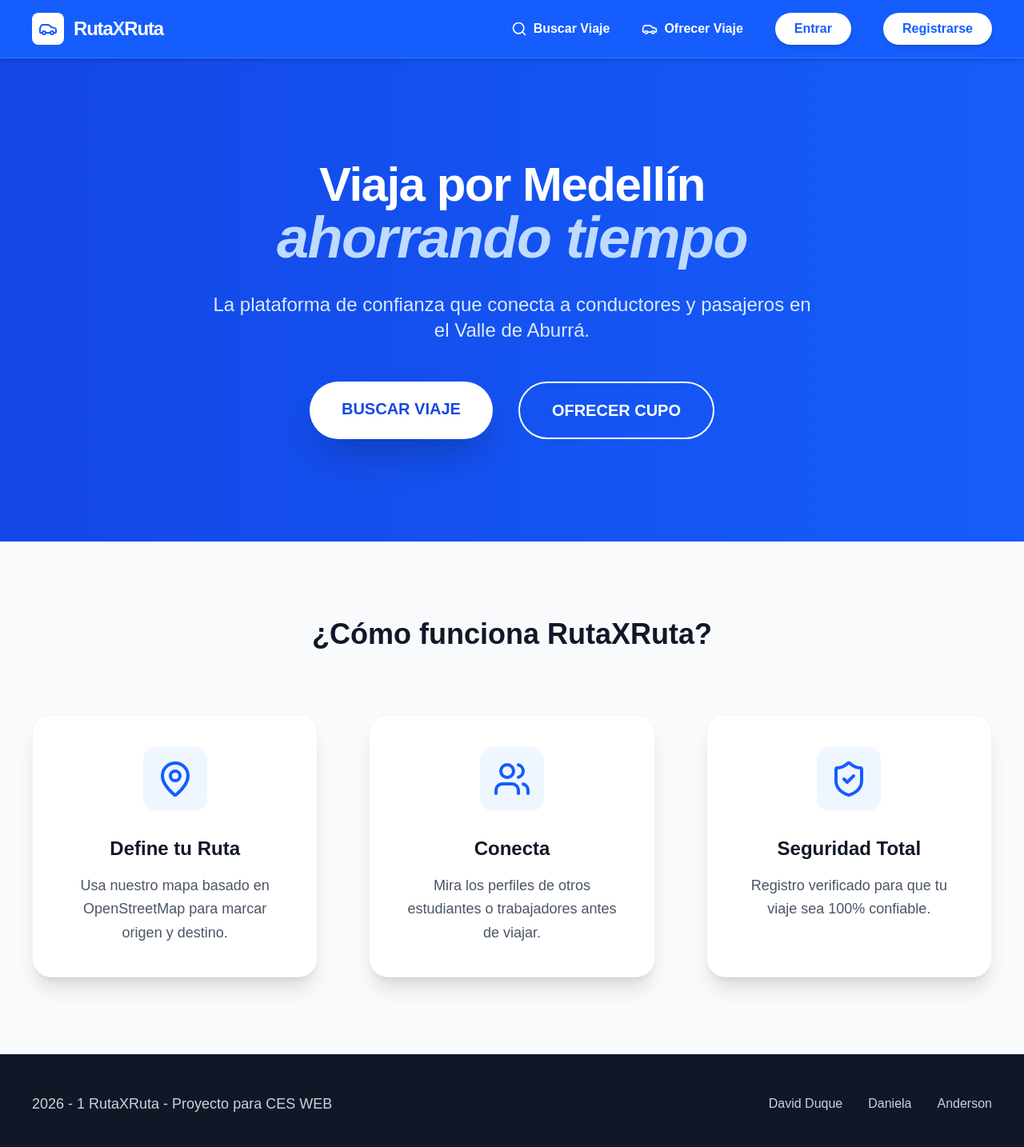
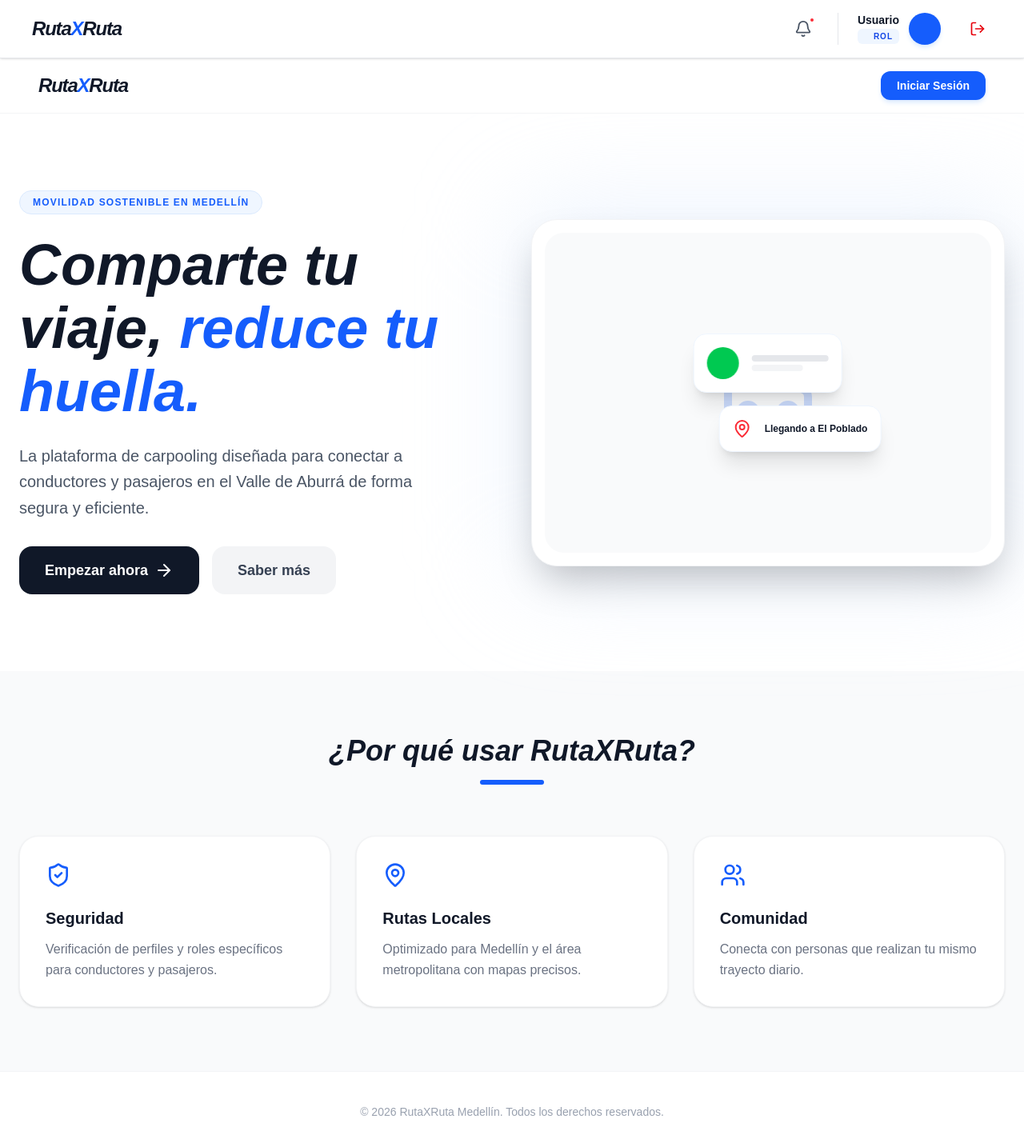
Before and after one commit to sudo-david/rutaxruta, a Next.js app: page / in a window 1280 px wide. Shown: the top 1434 px of the page at 80% size. Built offline with nearby package versions, Linux system fonts and the light colour scheme.

Commit message:
Landing responsive y se puso la navbar para movil

```diff
--- a/src/app/page.js
+++ b/src/app/page.js
@@ -1,84 +1,126 @@
 "use client";
 import Link from 'next/link';
 import { motion } from 'framer-motion';
-import { MapPin, Users, ShieldCheck } from 'lucide-react';
+import { Car, ShieldCheck, MapPin, Users, ArrowRight } from 'lucide-react';
 
-export default function Home() {
+export default function LandingPage() {
   return (
-    <div className="flex flex-col min-h-screen bg-white">
+    <div className="min-h-screen bg-white text-gray-900 overflow-x-hidden">
 
-      {/* SECCIÓN HERO - TEXTOS EN BLANCO */}
-      <section className="relative bg-gradient-to-r from-blue-700 to-blue-600 py-32 text-white">
+      {/* NAV SIMPLE */}
+      <nav className="border-b border-gray-100 py-4 px-6 md:px-12 flex justify-between items-center bg-white/80 backdrop-blur-md sticky top-0 z-50">
+        <h1 className="text-xl md:text-2xl font-black italic tracking-tighter">
+          Ruta<span className="text-blue-600">X</span>Ruta
+        </h1>
+        <Link
+          href="/login"
+          className="bg-blue-600 text-white px-5 py-2 rounded-xl font-bold text-sm hover:bg-blue-700 transition-all shadow-md shadow-blue-100"
+        >
+          Iniciar Sesión
+        </Link>
+      </nav>
+
+      {/* HERO SECTION RESPONSIVE */}
+      <header className="container mx-auto px-6 py-12 md:py-24 grid grid-cols-1 lg:grid-cols-2 gap-12 items-center">
         <motion.div
-          initial={{ opacity: 0, y: 20 }}
-          animate={{ opacity: 1, y: 0 }}
-          transition={{ duration: 0.6 }}
-          className="container mx-auto px-10 text-center"
+          initial={{ opacity: 0, x: -30 }}
+          whileInView={{ opacity: 1, x: 0 }}
+          viewport={{ once: true }}
         >
-          <h1 className="text-6xl font-black mb-6 tracking-tight">
-            Viaja por Medellín <br />
-            <span className="text-blue-200 text-7xl italic">ahorrando tiempo</span>
-          </h1>
-          <p className="mt-8 text-2xl text-blue-100 max-w-3xl mx-auto font-light">
-            La plataforma de confianza que conecta a conductores y pasajeros en el Valle de Aburrá.
+          <span className="bg-blue-50 text-blue-600 px-4 py-1.5 rounded-full text-xs font-black uppercase tracking-widest border border-blue-100 inline-block mb-6">
+            Movilidad Sostenible en Medellín
+          </span>
+          <h2 className="text-4xl md:text-6xl lg:text-7xl font-black text-gray-900 leading-[1.1] mb-6 italic">
+            Comparte tu viaje, <span className="text-blue-600">reduce tu huella.</span>
+          </h2>
+          <p className="text-lg md:text-xl text-gray-600 mb-8 max-w-lg leading-relaxed">
+            La plataforma de carpooling diseñada para conectar a conductores y pasajeros en el Valle de Aburrá de forma segura y eficiente.
           </p>
 
-
-
-
-          <div className="mt-12 flex justify-center gap-8">
-            <Link
-              href="/login"
-              className="bg-white text-blue-700 px-10 py-5 rounded-full font-black text-xl shadow-2xl hover:bg-blue-50 transition-transform hover:-translate-y-1"
-            >
-              BUSCAR VIAJE
+          <div className="flex flex-col sm:flex-row gap-4">
+            <Link href="/registro" className="flex items-center justify-center gap-2 bg-gray-900 text-white px-8 py-4 rounded-2xl font-bold text-lg hover:bg-black transition-all group">
+              Empezar ahora <ArrowRight className="group-hover:translate-x-1 transition-transform" />
             </Link>
-            <Link
-              href="/login"
-              className="border-2 border-white text-white px-10 py-5 rounded-full font-bold text-xl hover:bg-white/10 transition-colors"
-            >
-              OFRECER CUPO
+            <Link href="#info" className="flex items-center justify-center gap-2 bg-gray-100 text-gray-700 px-8 py-4 rounded-2xl font-bold text-lg hover:bg-gray-200 transition-all">
+              Saber más
             </Link>
           </div>
         </motion.div>
-      </section>
 
-      {/* SECCIÓN "CÓMO FUNCIONA" */}
-      <section className="py-24 bg-gray-50 px-10">
+        {/* ILUSTRACIÓN / IMAGEN (Oculta en móviles muy pequeños o simplificada) */}
+        <motion.div
+          initial={{ opacity: 0, scale: 0.9 }}
+          whileInView={{ opacity: 1, scale: 1 }}
+          viewport={{ once: true }}
+          className="relative hidden md:block"
+        >
+          <div className="absolute -inset-4 bg-blue-100/50 rounded-[40px] blur-3xl" />
+          <div className="relative bg-white border border-gray-100 p-4 rounded-[32px] shadow-2xl">
+             <div className="bg-gray-50 rounded-[24px] h-[300px] lg:h-[400px] flex items-center justify-center">
+                <Car size={120} className="text-blue-600 opacity-20" />
+                <div className="absolute top-1/2 left-1/2 -translate-x-1/2 -translate-y-1/2 flex flex-col items-center">
+                  <div className="bg-white p-4 rounded-2xl shadow-xl flex items-center gap-4 mb-4 border border-blue-50">
+                    <div className="w-10 h-10 bg-green-500 rounded-full animate-pulse" />
+                    <div className="space-y-1">
+                      <div className="h-2 w-24 bg-gray-200 rounded" />
+                      <div className="h-2 w-16 bg-gray-100 rounded" />
+                    </div>
+                  </div>
+                  <div className="bg-white p-4 rounded-2xl shadow-xl flex items-center gap-4 ml-20 border border-blue-50">
+                    <MapPin className="text-red-500" />
+                    <span className="text-xs font-bold">Llegando a El Poblado</span>
+                  </div>
+                </div>
+             </div>
+          </div>
+        </motion.div>
+      </header>
+
+      {/* SECCIÓN DE CARACTERÍSTICAS (GRID RESPONSIVO) */}
+      <section id="info" className="bg-gray-50 py-20 px-6">
         <div className="container mx-auto">
-          <h2 className="text-4xl font-bold text-center text-gray-900 mb-20">¿Cómo funciona RutaXRuta?</h2>
+          <div className="text-center mb-16">
+            <h3 className="text-3xl md:text-4xl font-black mb-4 italic">¿Por qué usar RutaXRuta?</h3>
+            <div className="h-1.5 w-20 bg-blue-600 mx-auto rounded-full" />
+          </div>
 
-          <div className="grid grid-cols-3 gap-16">
-            {[
-              { icon: <MapPin className="w-12 h-12 text-blue-600" />, title: "Define tu Ruta", desc: "Usa nuestro mapa basado en OpenStreetMap para marcar origen y destino." },
-              { icon: <Users className="w-12 h-12 text-blue-600" />, title: "Conecta", desc: "Mira los perfiles de otros estudiantes o trabajadores antes de viajar." },
-              { icon: <ShieldCheck className="w-12 h-12 text-blue-600" />, title: "Seguridad Total", desc: "Registro verificado para que tu viaje sea 100% confiable." }
-            ].map((item, index) => (
-              <motion.div
-                key={index}
-                whileHover={{ y: -10 }}
-                className="bg-white p-10 rounded-3xl shadow-xl border border-gray-100 text-center"
-              >
-                <div className="inline-block p-4 bg-blue-50 rounded-2xl mb-6">{item.icon}</div>
-                <h3 className="text-2xl font-bold text-gray-900 mb-4">{item.title}</h3>
-                <p className="text-gray-600 text-lg leading-relaxed">{item.desc}</p>
-              </motion.div>
-            ))}
+          <div className="grid grid-cols-1 md:grid-cols-3 gap-8">
+            <FeatureCard
+              icon={<ShieldCheck className="text-blue-600" size={32} />}
+              title="Seguridad"
+              desc="Verificación de perfiles y roles específicos para conductores y pasajeros."
+            />
+            <FeatureCard
+              icon={<MapPin className="text-blue-600" size={32} />}
+              title="Rutas Locales"
+              desc="Optimizado para Medellín y el área metropolitana con mapas precisos."
+            />
+            <FeatureCard
+              icon={<Users className="text-blue-600" size={32} />}
+              title="Comunidad"
+              desc="Conecta con personas que realizan tu mismo trayecto diario."
+            />
           </div>
         </div>
       </section>
 
       {/* FOOTER */}
-      <footer className="bg-gray-900 py-12 text-white px-10">
-        <div className="container mx-auto flex justify-between items-center opacity-80">
-          <p className="text-lg">2026 - 1 RutaXRuta - Proyecto para CES WEB</p>
-          <div className="flex gap-8">
-            <span>David Duque</span>
-            <span>Daniela</span>
-            <span>Anderson</span>
-          </div>
-        </div>
+      <footer className="py-10 px-6 border-t border-gray-100 text-center text-gray-400 text-sm">
+        <p>© 2026 RutaXRuta Medellín. Todos los derechos reservados.</p>
       </footer>
     </div>
   );
 }
+
+function FeatureCard({ icon, title, desc }) {
+  return (
+    <motion.div
+      whileHover={{ y: -10 }}
+      className="bg-white p-8 rounded-3xl border border-gray-100 shadow-sm hover:shadow-xl transition-all"
+    >
+      <div className="mb-6">{icon}</div>
+      <h4 className="text-xl font-bold mb-3">{title}</h4>
+      <p className="text-gray-500 leading-relaxed">{desc}</p>
+    </motion.div>
+  );
+}
--- a/src/components/Navbar.jsx
+++ b/src/components/Navbar.jsx
@@ -1,50 +1,146 @@
 "use client";
-import Link from 'next/link';
-import { motion } from 'framer-motion';
-import { Car, Search, UserCircle } from 'lucide-react';
+import { useState } from 'react';
+import { LogOut, Menu, X, Bell, User, Settings } from 'lucide-react';
+import { motion, AnimatePresence } from 'framer-motion';
 
-const Navbar = () => {
+export default function Navbar({ usuario, alCerrarSesion }) {
+  const [menuAbierto, setMenuAbierto] = useState(false);
+
   return (
-    <nav className="sticky top-0 z-50 bg-blue-600 border-b border-blue-500 shadow-md">
-      <div className="container mx-auto px-10 py-4 flex justify-between items-center">
+    <nav className="bg-white border-b border-gray-200 py-4 px-6 md:px-10 sticky top-0 z-[1010] shadow-sm">
+      <div className="container mx-auto flex justify-between items-center">
 
-        {/* LOGO */}
+        {/* LOGO - Contraste alto: Negro e Itálico */}
         <motion.div
-          whileHover={{ scale: 1.02 }}
-          className="flex items-center gap-3"
+          initial={{ opacity: 0, x: -20 }}
+          animate={{ opacity: 1, x: 0 }}
+          className="flex items-center gap-2"
         >
-          <div className="bg-white p-2 rounded-lg">
-            <Car className="text-blue-600 w-6 h-6" />
-          </div>
-          <Link href="/" className="text-2xl font-black tracking-tighter text-white">
-            Ruta<span className="text-blue-100">X</span>Ruta
-          </Link>
+          <h1 className="text-xl md:text-2xl font-black italic text-gray-900 tracking-tighter">
+            Ruta<span className="text-blue-600">X</span>Ruta
+          </h1>
         </motion.div>
 
-        {/* LINKS ESCRITORIO - COLORES CORREGIDOS */}
-        <div className="flex items-center space-x-10 font-semibold">
-          <Link href="/buscar" className="flex items-center gap-2 text-white hover:text-blue-100 transition-colors">
-            <Search size={20} /> Buscar Viaje
-          </Link>
-          <Link href="/publicar" className="flex items-center gap-2 text-white hover:text-blue-100 transition-colors">
-            <Car size={20} /> Ofrecer Viaje
-          </Link>
+        {/* DESKTOP NAV - Textos en Gray-900 y Gray-600 */}
+        <div className="hidden md:flex items-center gap-8">
+          <button className="text-gray-600 hover:text-blue-600 transition-colors relative">
+            <Bell size={22} />
+            <span className="absolute -top-1 -right-1 w-2 h-2 bg-red-500 rounded-full border-2 border-white"></span>
+          </button>
 
-          {/* BOTÓN ENTRAR */}
-          <Link href="/login" className="bg-white text-blue-600 px-6 py-2 rounded-full font-bold hover:bg-blue-50 transition-all shadow-md">
-            Entrar
-          </Link>
+          <div className="flex items-center gap-3 pl-6 border-l border-gray-200">
+            <div className="text-right">
+              {/* Texto Negro (Gray-900) para máxima legibilidad */}
+              <p className="text-sm font-black text-gray-900 leading-none mb-1">
+                {usuario?.nombre || "Usuario"}
+              </p>
+              {/* Texto Azul fuerte sobre fondo blanco */}
+              <p className="text-[10px] font-bold text-blue-700 uppercase tracking-widest bg-blue-50 px-2 py-0.5 rounded-md">
+                {usuario?.rol || "Rol"}
+              </p>
+            </div>
 
-          <Link
-            href="/registro"
-            className="bg-white text-blue-600 px-6 py-2 rounded-full font-bold hover:bg-blue-50 transition-all shadow-md"
-          >
-            Registrarse
-          </Link>
+            {/* Avatar con contraste: Fondo azul suave, inicial en azul fuerte */}
+            <div className="w-10 h-10 bg-blue-600 rounded-full flex items-center justify-center text-white font-black shadow-md shadow-blue-100">
+              {usuario?.nombre?.charAt(0).toUpperCase()}
+            </div>
+
+            <button
+              onClick={alCerrarSesion}
+              className="ml-4 p-2 text-red-600 hover:bg-red-50 rounded-xl transition-colors group"
+              title="Cerrar Sesión"
+            >
+              <LogOut size={20} className="group-hover:scale-110 transition-transform" />
+            </button>
+          </div>
+        </div>
+
+        {/* BOTÓN MÓVIL (HAMBURGUESA) - Icono Negro */}
+        <div className="md:hidden flex items-center gap-4">
+           <button
+             onClick={() => setMenuAbierto(true)}
+             className="p-2 text-gray-900 bg-gray-100 hover:bg-gray-200 rounded-lg transition-colors"
+           >
+             <Menu size={24} />
+           </button>
         </div>
       </div>
+
+      {/* MENÚ MÓVIL (SIDEBAR) */}
+      <AnimatePresence>
+        {menuAbierto && (
+          <>
+            {/* Backdrop con Blur */}
+            <motion.div
+              initial={{ opacity: 0 }}
+              animate={{ opacity: 1 }}
+              exit={{ opacity: 0 }}
+              onClick={() => setMenuAbierto(false)}
+              className="fixed inset-0 bg-gray-900/60 backdrop-blur-sm z-[1020]"
+            />
+
+            {/* Panel del Menú - Fondo Blanco, Textos Oscuros */}
+            <motion.div
+              initial={{ x: "100%" }}
+              animate={{ x: 0 }}
+              exit={{ x: "100%" }}
+              transition={{ type: "spring", damping: 25, stiffness: 200 }}
+              className="fixed right-0 top-0 h-full w-[300px] bg-white z-[1030] shadow-2xl p-8 flex flex-col"
+            >
+              <div className="flex justify-between items-center mb-10">
+                <span className="font-black italic text-xl text-gray-900 tracking-tighter">
+                  Ruta<span className="text-blue-600">X</span>
+                </span>
+                <button
+                  onClick={() => setMenuAbierto(false)}
+                  className="p-2 bg-gray-100 text-gray-900 rounded-full hover:bg-gray-200"
+                >
+                  <X size={24} />
+                </button>
+              </div>
+
+              <div className="space-y-6 flex-1">
+                {/* Perfil en el Menú Móvil - Contraste Reforzado */}
+                <div className="p-5 bg-gray-50 rounded-3xl border border-gray-100">
+                  <div className="flex items-center gap-4 mb-3">
+                    <div className="w-12 h-12 bg-blue-600 rounded-2xl flex items-center justify-center text-white font-black text-xl shadow-lg shadow-blue-100">
+                      {usuario?.nombre?.charAt(0).toUpperCase()}
+                    </div>
+                    <div>
+                      <p className="font-black text-gray-900 leading-tight">{usuario?.nombre}</p>
+                      <p className="text-xs font-bold text-blue-600 uppercase">{usuario?.rol}</p>
+                    </div>
+                  </div>
+                </div>
+
+                <nav className="space-y-2">
+                   <SidebarLink icon={<User size={20}/>} label="Mi Perfil" />
+                   <SidebarLink icon={<Settings size={20}/>} label="Configuración" />
+                   <SidebarLink icon={<Bell size={20}/>} label="Notificaciones" />
+                </nav>
+              </div>
+
+              {/* Botón Salir - Fondo Rojo Suave, Texto Rojo Fuerte */}
+              <button
+                onClick={alCerrarSesion}
+                className="w-full flex items-center justify-center gap-3 p-4 bg-red-50 text-red-600 rounded-2xl font-black hover:bg-red-100 transition-all border border-red-100"
+              >
+                <LogOut size={20} /> Cerrar Sesión
+              </button>
+            </motion.div>
+          </>
+        )}
+      </AnimatePresence>
     </nav>
   );
-};
+}
 
-export default Navbar;
+// Sub-componente para links del sidebar
+function SidebarLink({ icon, label }) {
+  return (
+    <button className="w-full flex items-center gap-4 p-4 text-gray-700 hover:text-blue-600 hover:bg-blue-50 rounded-2xl font-bold transition-all group">
+      <span className="text-gray-400 group-hover:text-blue-600 transition-colors">{icon}</span>
+      {label}
+    </button>
+  );
+}
```
